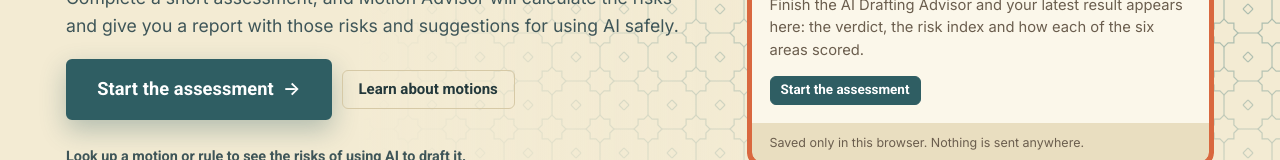
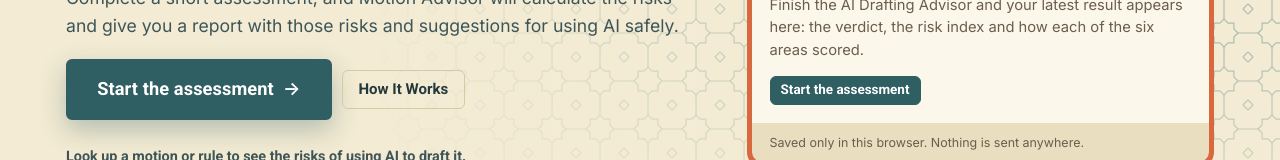
Before and after one commit to shivanidahya/MotionAdvisor, a website: page index.html in a window 1280 px wide. Shown: the part 499-659 px from the top of the page. Drawn offline with nearby package versions, Linux system fonts and the light colour scheme.

Commit message:
Replace 'Learn about motions' link with 'How It Works'

```diff
--- a/index.html
+++ b/index.html
@@ -993,7 +993,7 @@ table.or-grid{width:100%;border-collapse:collapse;font-size:.92rem}
       <p class="lede">Complete a short assessment, and Motion Advisor will calculate the risks and give you a report with those risks and suggestions for using AI safely.</p>
       <div class="ctas hero-cta">
         <a class="btn primary btn-xl" href="#advisor">Start the assessment <span aria-hidden="true">→</span></a>
-        <a class="btn ghost" href="#motions">Learn about motions</a>
+        <a class="btn ghost" href="#method">How It Works</a>
       </div>
       <p class="search-purpose" id="search-purpose">Look up a motion or rule to see the risks of using AI to draft it.</p>
       <div class="searchbar" role="search">
```
